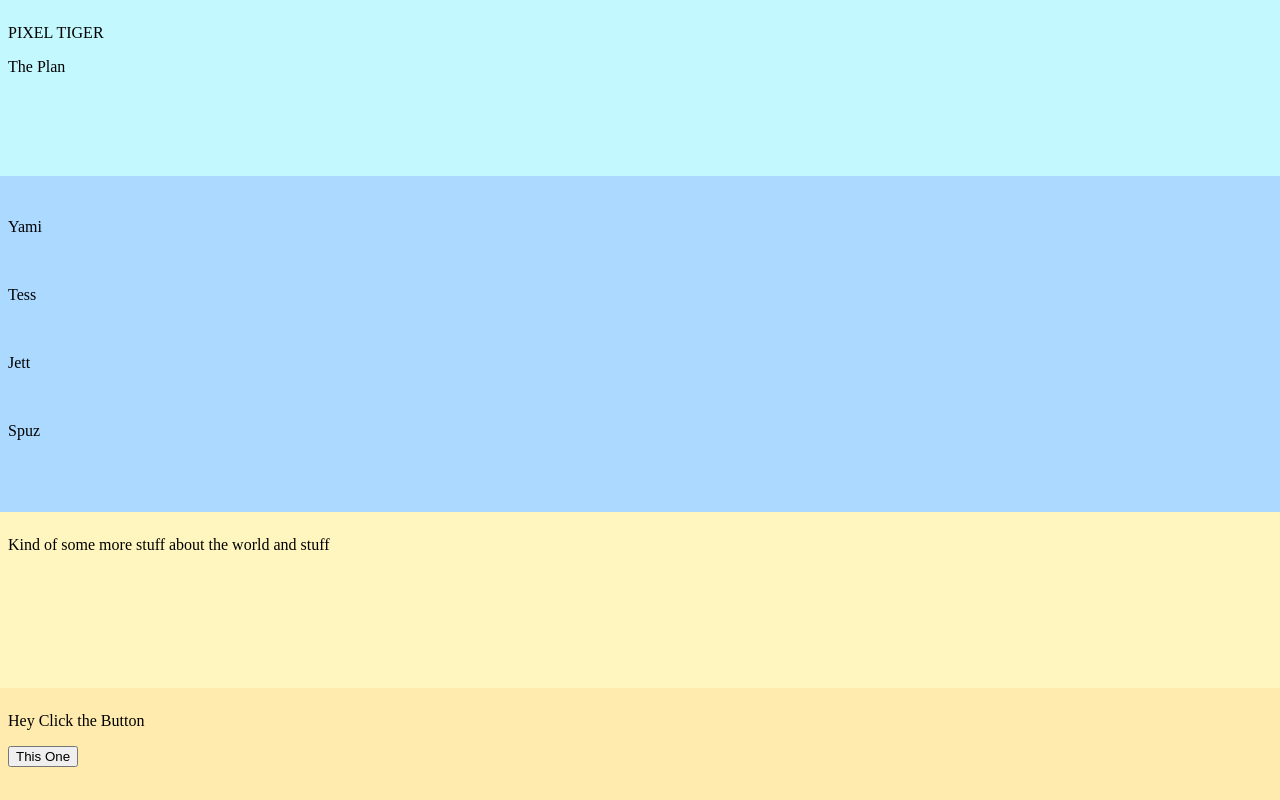
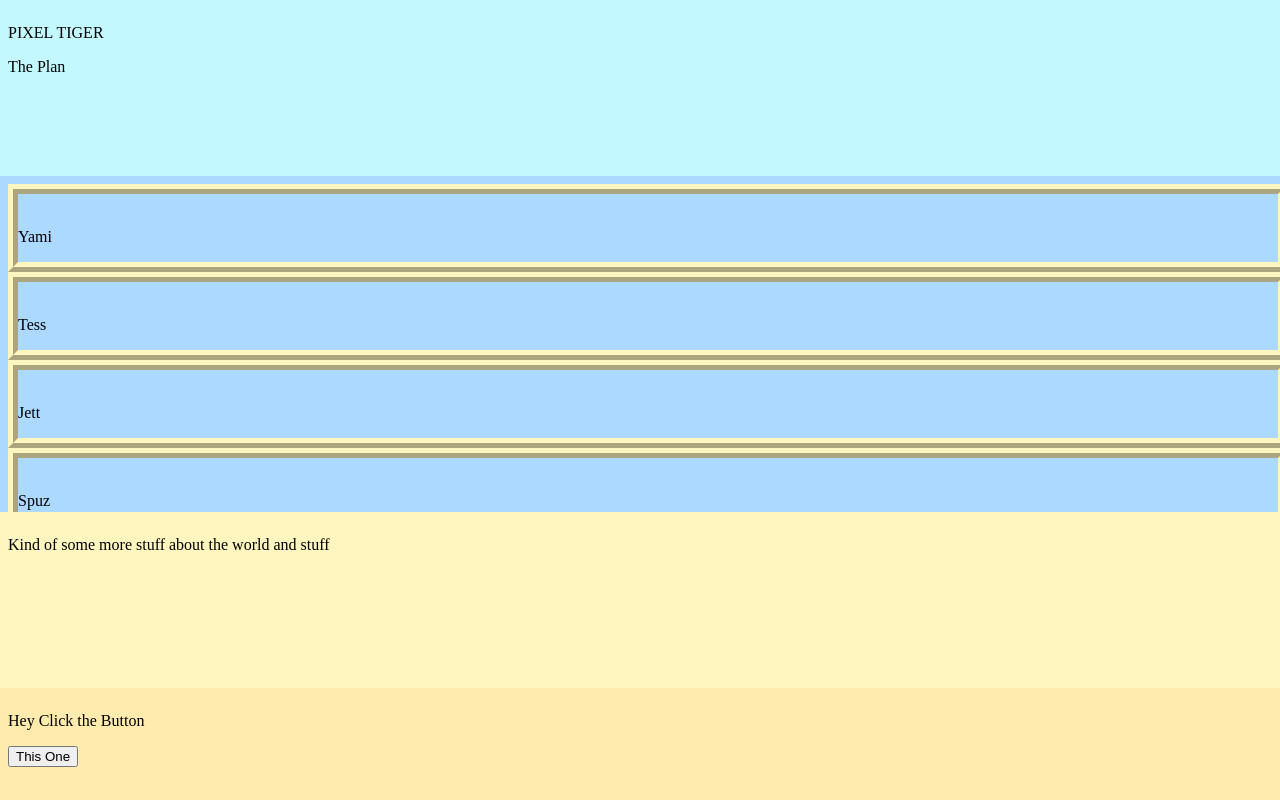
Before and after one commit to cjackson152/project2top, a plain HTML site: page index.html in a window 1280 px wide. Drawn offline with Linux system fonts and the light colour scheme.

Commit message:
updated borders

```diff
--- a/style.css
+++ b/style.css
@@ -55,3 +55,10 @@ div.footer {
     border: 1vh solid #FFEBAD;
 
 }
+
+.boxes {
+    border: 10px;
+    border-style: ridge;
+    border-color: #FFF6BF;
+
+}
```
